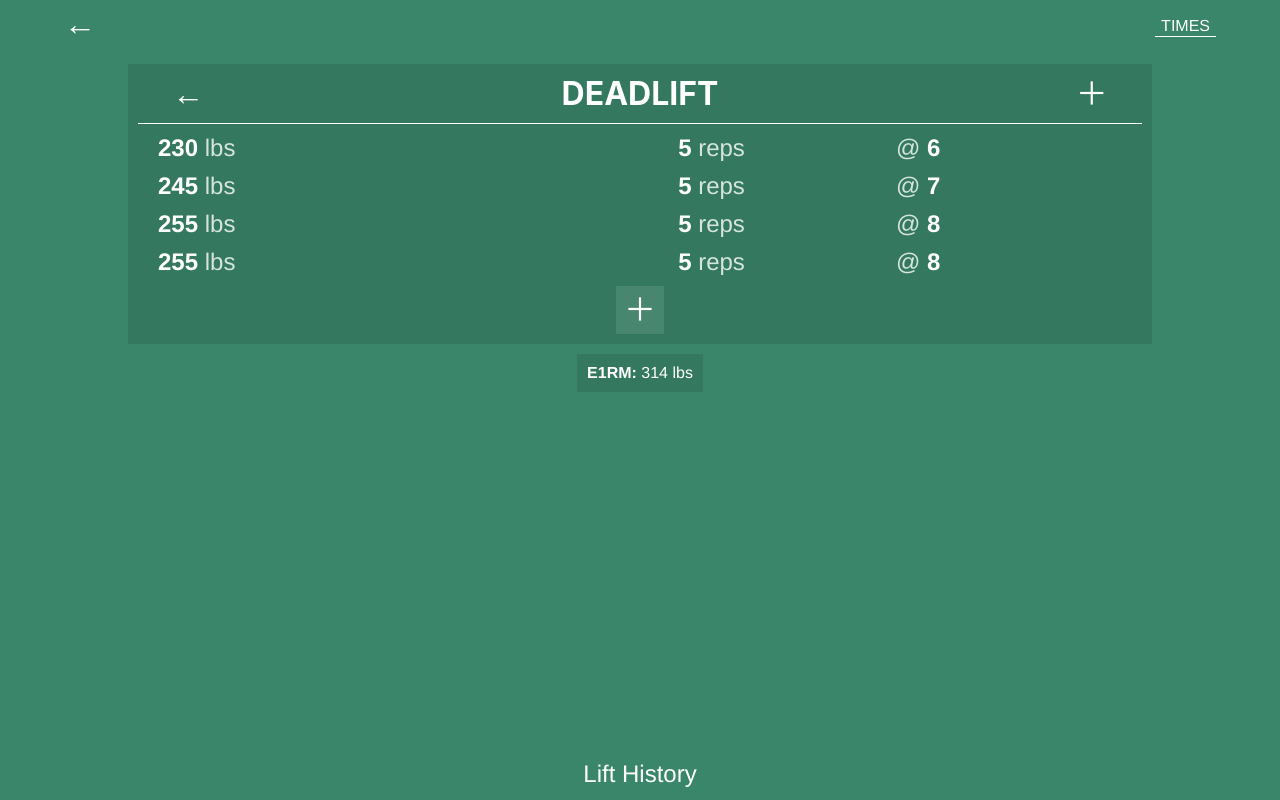
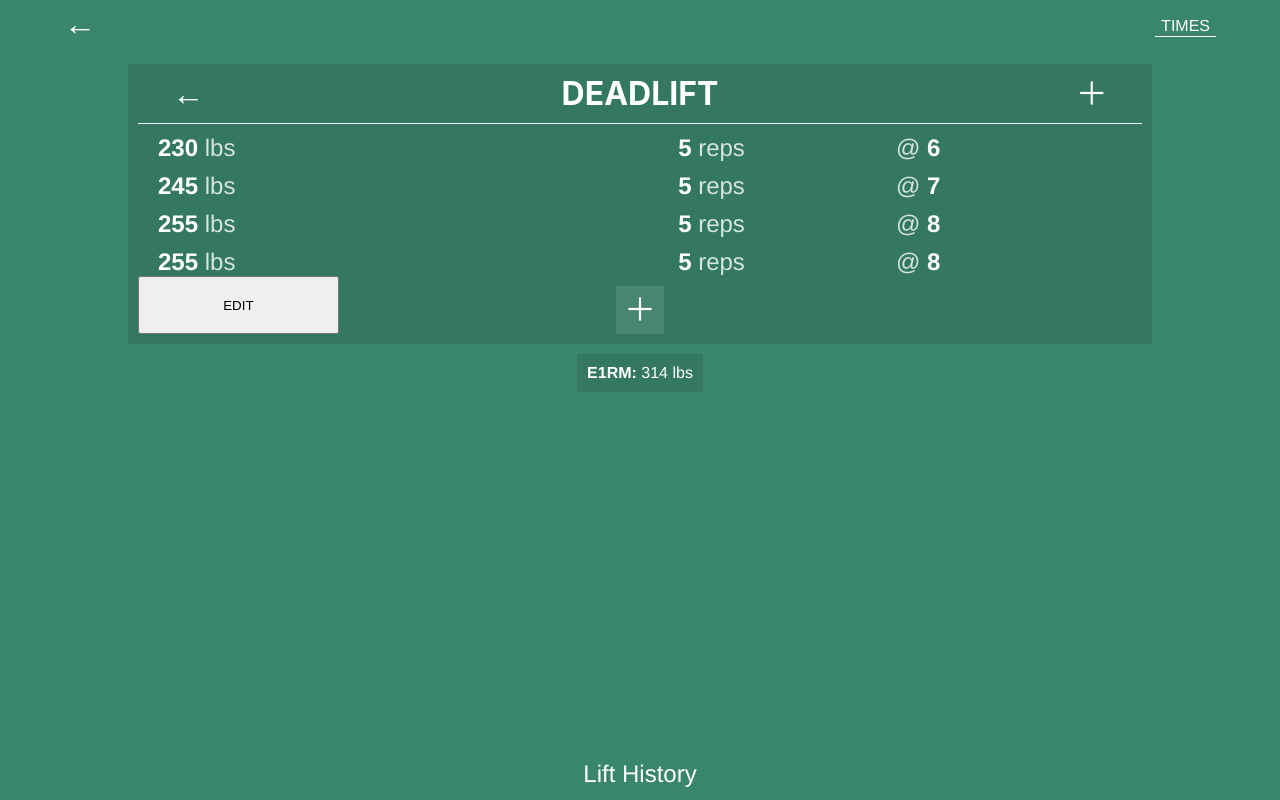
Before and after one commit to gainhad/workout-logger, a React (Create React App) app: page /workout in a window 1280 px wide. Built offline with nearby package versions, Linux system fonts and the light colour scheme.

Commit message:
starting work on making lifts editable

```diff
--- a/src/components/App.scss
+++ b/src/components/App.scss
@@ -136,6 +136,7 @@ a {
 #lift-log {
   display: grid;
   grid-template-rows: auto auto auto;
+  grid-template-columns: 20% 60% 20%;
   grid-column: 1 / 4;
   width: 80%;
   background: rgba(0, 0, 0, .1);
@@ -146,6 +147,7 @@ a {
 #lift-selector {
   display: grid;
   grid-template-columns: 1fr 80% 1fr;
+  grid-column: 1 / 4;
   width: 100%;
   justify-items: center;
   align-items: center;
@@ -176,6 +178,7 @@ h2 {
 }
 
 #info-display {
+  grid-column: 1 / 4;
   max-height: 52vh;
   overflow-y: auto;
 }
--- a/src/components/LiftLog.js
+++ b/src/components/LiftLog.js
@@ -1,7 +1,6 @@
 import React from 'react';
 
 const LiftLog = props => {
-
   function selectPreviousLift() {
     if (props.currentLiftIndex < props.lifts.length - 1) {
       props.setCurrentLiftIndex(props.currentLiftIndex + 1);
@@ -23,8 +22,20 @@ const LiftLog = props => {
         selectNextLift={selectNextLift}
         toggleNewLiftModal={props.toggleNewLiftModal}
       />
-          <InfoDisplay sets={props.lifts[props.currentLiftIndex].sets} />
-      <button type="button" onClick={props.toggleSetModal} className="arrow-button" id="add-set-button">
+      <InfoDisplay editable={props.liftEditable} sets={props.lifts[props.currentLiftIndex].sets} />
+      <button
+        type="button"
+        id="edit-button"
+        onClick={() => props.setLiftEditable(!props.liftEditable)}
+      >
+        EDIT
+      </button>
+      <button
+        type="button"
+        onClick={props.toggleSetModal}
+        className="arrow-button"
+        id="add-set-button"
+      >
         &#65291;
       </button>
     </div>
@@ -45,7 +56,11 @@ const LiftSelector = props => {
       ) : null}
       <h2>{props.currentLift.name.toUpperCase()}</h2>
       {props.atBeginning ? (
-        <button type="button" className="arrow-button" onClick={props.toggleNewLiftModal}>
+        <button
+          type="button"
+          className="arrow-button"
+          onClick={props.toggleNewLiftModal}
+        >
           &#65291;
         </button>
       ) : (
@@ -63,7 +78,7 @@ const LiftSelector = props => {
 
 const InfoDisplay = props => {
   const setList = props.sets.map((set, index) => (
-    <div className="set" key={index}>
+    <div className="set" key={index} onClick={ () => props.editable ? alert("hellow") : null}>
       <div className="set-weight grid-left">
         <b>{set.weight}</b> <span>lbs</span>
       </div>
--- a/src/components/Workout.js
+++ b/src/components/Workout.js
@@ -15,6 +15,7 @@ import './Workout.scss';
 const Workout = props => {
   const [isBlurred, setIsBlurred] = useState(false);
   const [newSetModal, setNewSetModal] = useState(false);
+  const [liftEditable, setLiftEditable] = useState(false);
   const [newLiftModal, setNewLiftModal] = useState(false);
   const [timesModal, setTimesModal] = useState(false);
   const [restTimerModal, setRestTimerModal] = useState(false);
@@ -195,6 +196,8 @@ const Workout = props => {
           currentLiftIndex={currentLiftIndex}
           setCurrentLiftIndex={setCurrentLiftIndex}
           lifts={lifts}
+          liftEditable={liftEditable}
+          setLiftEditable={setLiftEditable}
         />
         {maxSet && maxSet.rpe >= 6.5 && <E1rmDisplay set={maxSet} />}
         <button type="button" id="lift-history-button" className="arrow-button">
```
